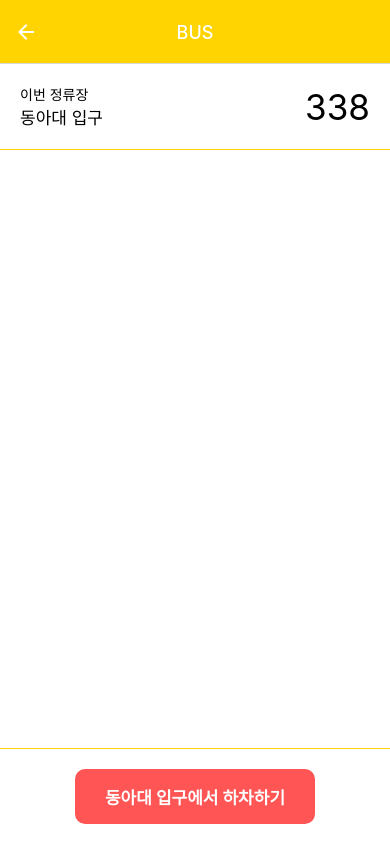
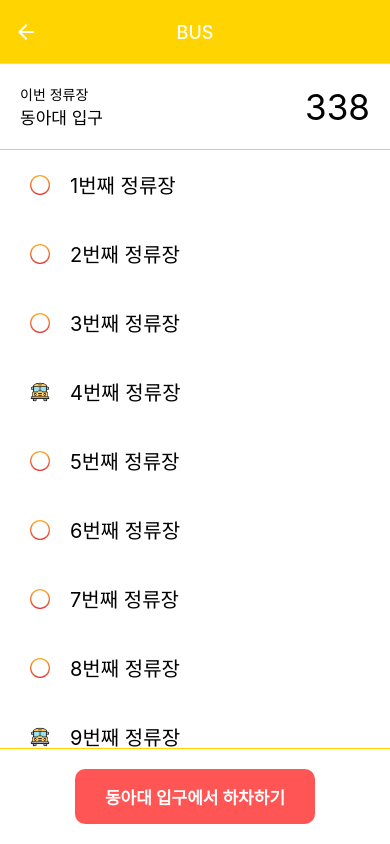
Before and after one commit to DO-DOT/BUS-BELL, a React Native app: screen /Bus in a window 390 px wide. Built offline with nearby package versions, Linux system fonts and the light colour scheme.

Commit message:
feat: Add Bus FlatList

```diff
--- a/src/pages/Bus.js
+++ b/src/pages/Bus.js
@@ -9,6 +9,99 @@ import {
     TouchableOpacity,
     StyleSheet,
 } from 'react-native'
+
+const DATA = [
+    {
+        id: 1,
+        busStopName: '1번째 정류장',
+        status: 0,
+    },
+    {
+        id: 2,
+        busStopName: '2번째 정류장',
+        status: 0,
+    },
+    {
+        id: 3,
+        busStopName: '3번째 정류장',
+        status: 0,
+    },
+    {
+        id: 4,
+        busStopName: '4번째 정류장',
+        status: 1,
+    },
+    {
+        id: 5,
+        busStopName: '5번째 정류장',
+        status: 0,
+    },
+    {
+        id: 6,
+        busStopName: '6번째 정류장',
+        status: 0,
+    },
+    {
+        id: 7,
+        busStopName: '7번째 정류장',
+        status: 0,
+    },
+    {
+        id: 8,
+        busStopName: '8번째 정류장',
+        status: 0,
+    },
+    {
+        id: 9,
+        busStopName: '9번째 정류장',
+        status: 1,
+    },
+    {
+        id: 10,
+        busStopName: '10번째 정류장',
+        status: 0,
+    },
+    {
+        id: 11,
+        busStopName: '11번째 정류장',
+        status: 0,
+    },
+    {
+        id: 12,
+        busStopName: '12번째 정류장',
+        status: 0,
+    },
+    {
+        id: 13,
+        busStopName: '13번째 정류장',
+        status: 1,
+    },
+    {
+        id: 14,
+        busStopName: '14번째 정류장',
+        status: 0,
+    },
+]
+
+const Item = ({ busStopName, status }) => {
+    return (
+        <TouchableOpacity style={styles.routeItemContainer}>
+            <Image
+                style={styles.routeIcon}
+                source={
+                    (status == 1)
+                    ? require('../assets/img/bus.png')
+                    : require('../assets/img/circle.png')
+                }
+            />
+            <Text style={styles.routeText}>{busStopName}</Text>
+        </TouchableOpacity>
+    )
+}
+
+const renderItem = ({ item }) => (
+    <Item busStopName={item.busStopName} status={item.status} />
+)
 
 const Bus = () => {
     return (
@@ -26,6 +119,11 @@ const Bus = () => {
 
             {/* 버스 현황 */}
             <ScrollView>
+                <FlatList
+                    data={DATA}
+                    renderItem={renderItem}
+                    keyExtractor={item => item.id}
+                />
             </ScrollView>
 
             {/* 버스 하차벨 */}
@@ -63,7 +161,20 @@ const styles = StyleSheet.create({
     busInfoBusNumText: {
         fontSize: 35,
     },
-
+    routeItemContainer: {
+        flexDirection: 'row',
+        alignItems: 'center',
+        marginVertical: 20,
+        marginLeft: 30,
+    },
+    routeIcon: {
+        height: 20,
+        width: 20,
+        marginRight: 20,
+    },
+    routeText: {
+        fontSize: 20,
+    },
     busStopContainer: {
         alignItems: 'center',
         justifyContent: 'center',
```
